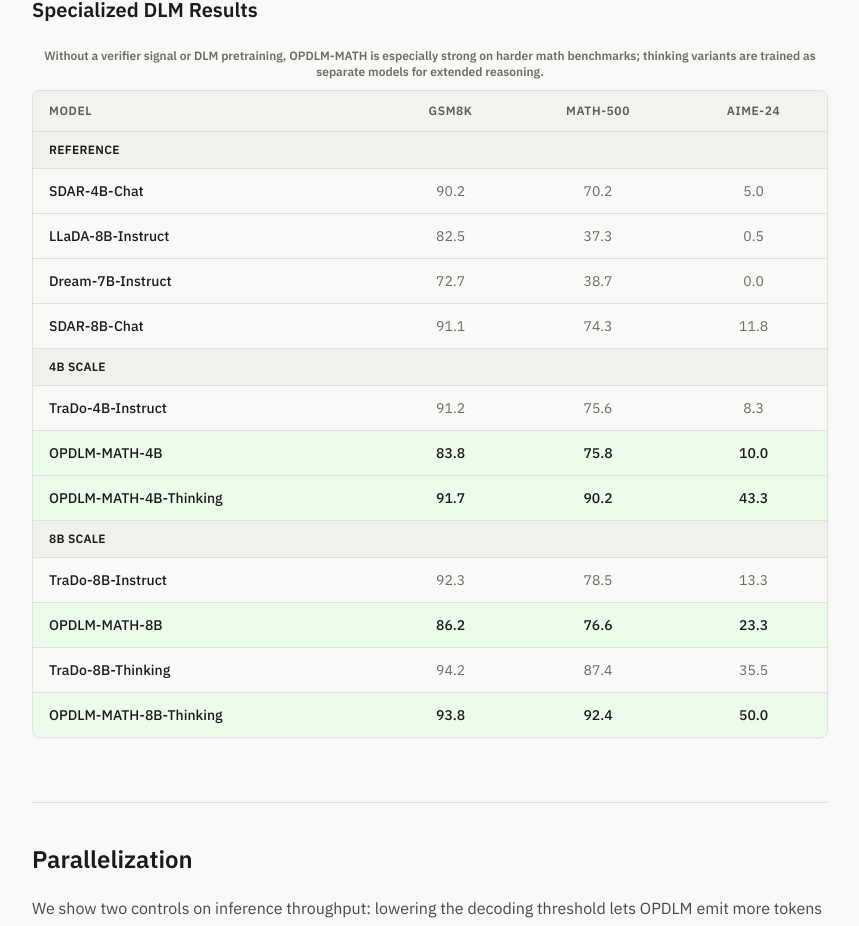
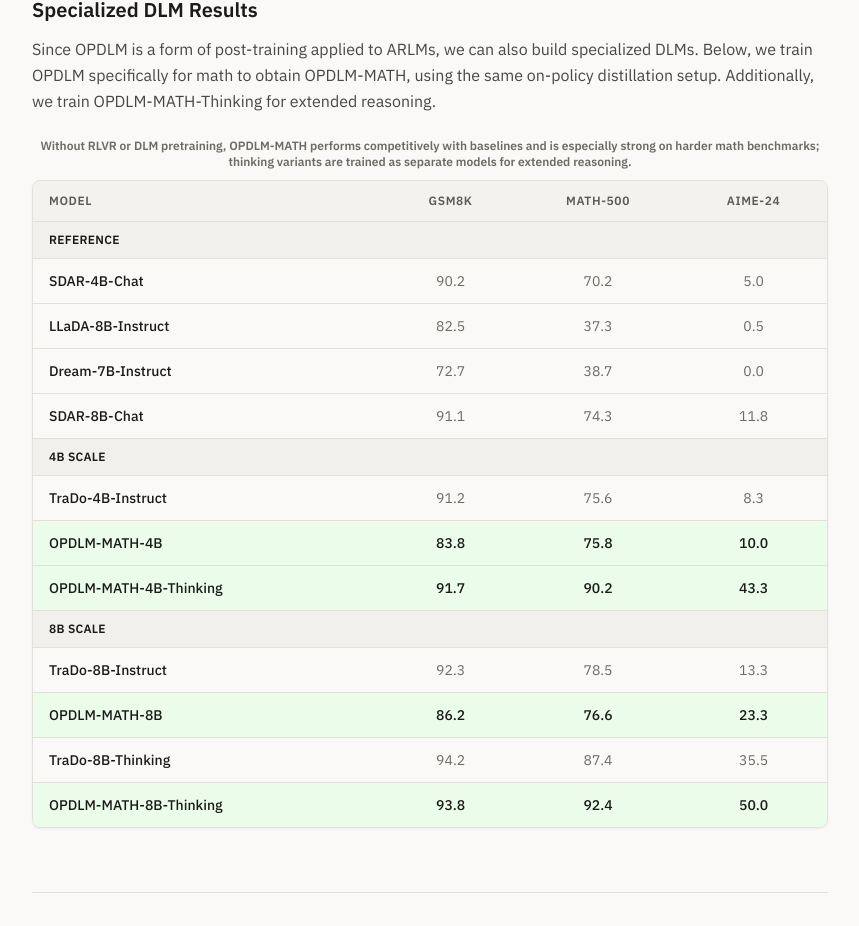
Before and after one commit to atharvchagi/opdlm, a Next.js app: page / in a window 1280 px wide. Shown: the part 4275-5201 px from the top of the page, without its empty margins (90-949 px from the left). Built offline with nearby package versions, Linux system fonts and the light colour scheme.

Commit message:
Refine OPDLM-MATH description and caption
Updated the description of OPDLM-MATH and its variants in the results section.

```diff
--- a/app/page.tsx
+++ b/app/page.tsx
@@ -267,6 +267,11 @@ export default function Page() {
               <h3 className="text-xl font-sans font-semibold text-ink mt-9 mb-3">
                 Specialized DLM Results
               </h3>
+              <p className="text-base font-sans text-ink/80 mb-4 leading-relaxed">
+                Since OPDLM is a form of post-training applied to ARLMs, we can also build
+                specialized DLMs. Below, we train OPDLM specifically for math to obtain
+                OPDLM-MATH, using the same on-policy distillation setup. Additionally, we train OPDLM-MATH-Thinking for extended reasoning.
+              </p>
               <ResultsTable
                 columns={specializedColumns}
                 rows={[
@@ -285,14 +290,14 @@ export default function Page() {
                   { model: "TraDo-8B-Thinking", gsm8k: "94.2", math500: "87.4", aime24: "35.5" },
                   { model: "OPDLM-MATH-8B-Thinking", gsm8k: "93.8", math500: "92.4", aime24: "50.0", highlightRow: true },
                 ]}
-                caption="Without a verifier signal or DLM pretraining, OPDLM-MATH is especially strong on harder math benchmarks; thinking variants are trained as separate models for extended reasoning."
+                caption="Without RLVR or DLM pretraining, OPDLM-MATH performs competitively with baselines and is especially strong on harder math benchmarks; thinking variants are trained as separate models for extended reasoning."
               />
             </Section>
 
             <Section id="parallelization" title="Parallelization">
               <p className="text-base font-sans text-ink/80 leading-relaxed mb-5">
                 We show two controls on inference throughput: lowering the decoding threshold lets
-                OPDLM emit more tokens per denoising step, while the training block size sets the
+                OPDLM produce more tokens per denoising step, while the training block size sets the
                 upper bound on the parallelism it can expose at inference time.
               </p>
               <div className="grid gap-4 md:grid-cols-2">
```
